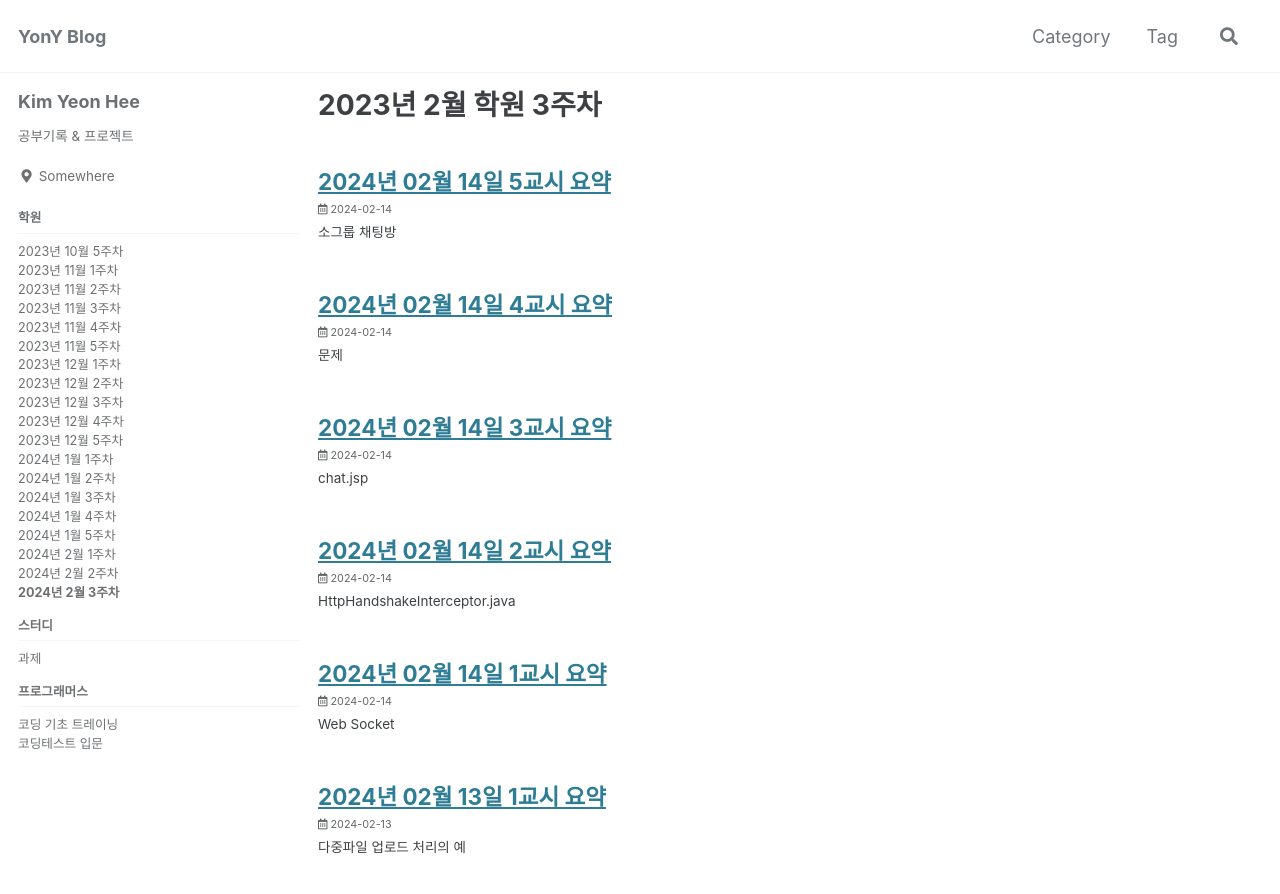
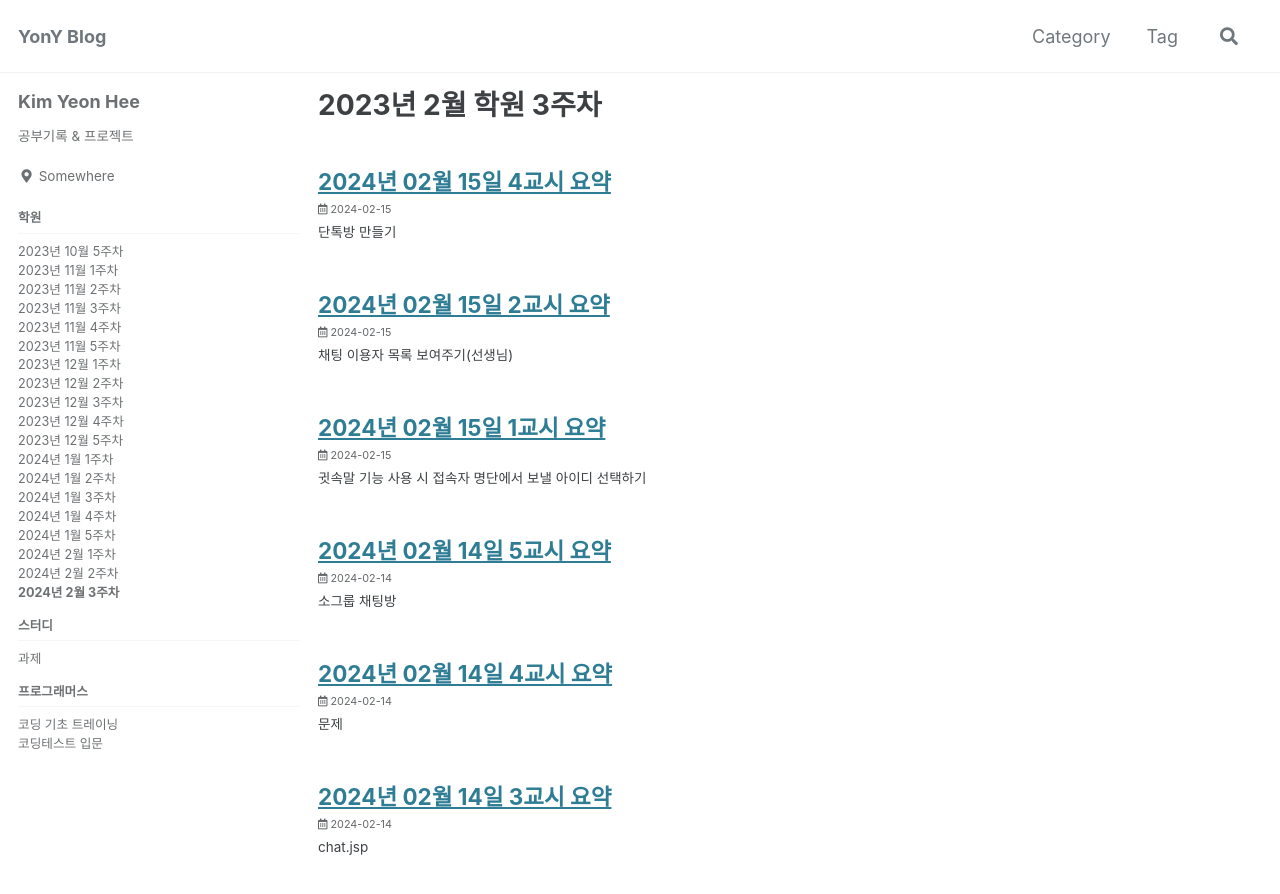
Before and after one commit to YonY-K/YonY-K.github.io, a Jekyll site: the page built from _pages/category-school/category-school_202402week3.md, in a window 1280 px wide and 900 px high. Shown: the top 894 px of the window. Built offline with Jekyll 4.4.1, drawn with Linux system fonts in a browser that asks for light colours; cached includes are drawn as plain includes; part of the change alters nothing that is shown.

Commit message:
posts update

````diff
--- /dev/null
+++ b/school/school_202402week3/_posts/2024-02-15/2024-02-15-20240215_1period.md
@@ -0,0 +1,331 @@
+---
+title: "2024년 02월 15일 1교시 요약"
+tag: 202402_school
+---
+
+## 귓속말 기능 사용 시 접속자 명단에서 보낼 아이디 선택하기
+
+#### WebSocketHandler.java
+
+```java
+package com.ezenac.websocket;
+
+import java.io.IOException;
+import java.util.ArrayList;
+import java.util.Collection;
+import java.util.HashMap;
+import java.util.Iterator;
+import java.util.List;
+import java.util.Map;
+import java.util.Map.Entry;
+import java.util.Set;
+
+import org.json.simple.JSONArray;
+import org.json.simple.JSONObject;
+import org.json.simple.parser.JSONParser;
+import org.springframework.web.socket.CloseStatus;
+import org.springframework.web.socket.TextMessage;
+import org.springframework.web.socket.WebSocketSession;
+import org.springframework.web.socket.handler.TextWebSocketHandler;
+
+import jakarta.servlet.http.HttpSession;
+import lombok.AllArgsConstructor;
+import lombok.Data;
+import lombok.NoArgsConstructor;
+import lombok.extern.slf4j.Slf4j;
+
+@Slf4j
+public class WebSocketHandler extends TextWebSocketHandler
+{
+	//private final List<WebSocketSession> webSocketSessions = new ArrayList<>();
+	private static Map<String, WebSocketSession> userMap = new HashMap<>();
+
+	@Override  /* 클라이언트 접속시에 호출됨 */
+	public void afterConnectionEstablished(WebSocketSession session) throws Exception
+	{
+		/* 인터셉터에서 전달된 userid 를 추출하여 사용하는 예 */
+		String userid = (String)session.getAttributes().get("userid");
+		log.info("웹소켓핸들러, userid={}", userid);
+
+		userMap.put(userid, session);
+		log.info("Client Connected");
+		sendUser(userMap);
+	}
+
+	@Override  /* 서버에 메시지 도착시 호출됨 */
+	protected void handleTextMessage(WebSocketSession session, TextMessage message) throws Exception {
+		log.info("서버에서 받은 메시지:{}", message.getPayload());
+
+/*
+		//채팅서비스에 접속된 모든 클라이언트에게 브로드캐스팅
+		Collection<WebSocketSession> coll = userMap.values();
+		for(WebSocketSession ss : coll) {
+			ss.sendMessage(message);
+		}
+*/
+		//JSON 포맷으로 통신할 때는 아래처럼...
+		JSONParser parser = new JSONParser();
+		JSONObject jsObj = (JSONObject) parser.parse( message.getPayload());
+		String receiver = (String)jsObj.get("receiver");
+		String sender = (String)jsObj.get("sender");
+
+		if(receiver==null) {
+			Collection<WebSocketSession> coll = userMap.values();
+			for(WebSocketSession ss : coll) {
+				ss.sendMessage(message);
+			}
+		} else {
+			// 특정 접속자에게만 메시지를 전달함
+			WebSocketSession wss = userMap.get(receiver);
+			wss.sendMessage(message);
+			wss = userMap.get(sender);
+			wss.sendMessage(message);
+		}
+	}
+
+	@Override   /* 접속 해제시 호출됨 */
+	public void afterConnectionClosed(WebSocketSession session, CloseStatus status) throws Exception {
+		log.info("Connection Closed");
+		for(Entry<String, WebSocketSession> entry : userMap.entrySet())
+		{
+			if(entry.getValue()==session)
+			{
+				String userid = entry.getKey();
+				userMap.remove(userid);
+				log.info("퇴장:{}", userid);
+				sendUser(userMap);
+				break;
+			}
+		}
+	}
+
+	@Override   /* 오류 발생시 호출됨 */
+	public void handleTransportError(WebSocketSession session, Throwable exception) throws Exception {
+		log.info("Error:" + exception);
+		super.handleTransportError(session, exception);
+	}
+
+	private void sendUser(Map<String, WebSocketSession> userMap) {
+		Set<String> list = userMap.keySet();
+
+		Iterator<String> list2 = list.iterator();
+		String obtion = "";
+
+		while (list2.hasNext()) {
+			String uid = list2.next();
+			obtion += String.format("<option value=\"%s\">%s</option>", uid, uid);
+		}
+		Collection<WebSocketSession> coll = userMap.values();
+
+		for(WebSocketSession ss : coll) {
+			TextMessage tm = new TextMessage(obtion);
+			try {
+				ss.sendMessage(tm);
+			} catch (IOException e) {
+				e.printStackTrace();
+			}
+		}
+	}
+}
+```
+
+- 이용자가 접속할 때, 접속을 끊을 때 **sendUser()** 메소드를 사용해서 **< select> 태그** 안에 들어갈 내용을 만들어서 보낸다.
+- **sendUser()**
+  - 이용자의 세션이 들어있는 **userMap** 에서 **키**만 가지고 와서 **< obtion> 태그 문자열을 생성**한다.
+  - 생성한 문자열을 **모든 이용자에게 전송**한다.
+
+---
+
+#### chat.jsp
+
+```html
+<%@ page contentType="text/html; charset=UTF-8" pageEncoding="UTF-8"%>
+<!DOCTYPE html>
+<html>
+<head>
+<title>웹소켓 테스트 페이지</title>
+
+<script src="https://code.jquery.com/jquery-3.7.1.min.js"
+	integrity="sha256-/JqT3SQfawRcv/BIHPThkBvs0OEvtFFmqPF/lYI/Cxo="
+	crossorigin="anonymous"></script>
+</script>
+
+<script type="text/javascript">
+
+var userid = '${userid}';   /* thymeleaf 라면, '[[${userid}]]';  */
+alert('userid=' + userid);
+
+var g_webSocket = null;
+window.onload = function() {
+    //host = "192.168.0.94";   /* 배포시에 호스트 주소로 변경 */
+	host = "192.168.0.65";
+    g_webSocket = new WebSocket("ws://"+host+"/ws/chat?userid=" + userid);
+    // 위처럼 웹소켓에 접속시 userid를 파라미터로 전달하면 인터셉터에서 추출하여 웹소켓핸들러 안으로 전달할 수 있다
+
+    /* 웹소켓 접속 성공시 실행 */
+    g_webSocket.onopen = function(message) {
+        addLineToChatBox("Server is connected.");
+    };
+
+    /* 웹소켓 서버로부터 메시지 수신시 실행 */
+    g_webSocket.onmessage = function(message) {
+    	try {
+    		var obj = JSON.parse(message.data);
+    		var msg = "";
+			if(obj.receiver==null) {
+	    		msg += "[" + obj.sender +"]: " + obj.text;
+		    } else {
+		    	msg += "[" + obj.sender +"] 로부터 귓속말: " + obj.text;
+		    }
+			addLineToChatBox(msg);
+		} catch (e) {
+			var obj = message.data;
+			$('#uidlList').empty();
+			$('#uidlList').append(obj);
+		}
+    };
+
+    /* 웹소켓 이용자가 연결을 해제하는 경우 실행 */
+    g_webSocket.onclose = function(message) {
+        addLineToChatBox("Server is disconnected.");
+    };
+
+    /* 웹소켓 에러 발생시 실행 */
+    g_webSocket.onerror = function(message) {
+        addLineToChatBox("Error!");
+    };
+}
+
+/* 채팅 메시지를 화면에 표시 */
+function addLineToChatBox(_line) {
+    if (_line == null) {
+        _line = "";
+    }
+
+    var chatBoxArea = document.getElementById("chatBoxArea");  //$('#chatBoxArea')
+	chatBoxArea.value += _line + "\n";
+    chatBoxArea.scrollTop = chatBoxArea.scrollHeight;
+}
+
+/* Send 버튼 클릭하면 서버로 메시지 전송 */
+function sendButton_onclick() {
+    var inputMsgBox = document.getElementById("inputMsgBox"); // $('#inputMsgBox').val();
+    if (inputMsgBox == null || inputMsgBox.value == null || inputMsgBox.value.length == 0) {
+        return false;
+    }
+
+    var chatBoxArea = document.getElementById("chatBoxArea");
+
+    if (g_webSocket == null || g_webSocket.readyState == 3) {
+        chatBoxArea.value += "Server is disconnected.\n";
+        return false;
+    }
+
+    // 서버로 메시지 전송
+    var msg = inputMsgBox.value.split(':')
+
+    var jsMsg = {};
+    jsMsg.sender = userid;
+
+    if(msg.length==2) {
+    	jsMsg.receiver = msg[0];
+        jsMsg.text = msg[1];
+    } else {
+    	jsMsg.text = msg[0];
+    }
+    var jsText = JSON.stringify(jsMsg);
+
+    g_webSocket.send(jsText);
+    inputMsgBox.value = "";
+    inputMsgBox.focus();
+
+/*
+    g_webSocket.send('['+ userid +'] ' + inputMsgBox.value);
+    inputMsgBox.value = "";
+    inputMsgBox.focus();
+
+  */   return true;
+}
+
+/* Disconnect 버튼 클릭하는 경우 호출 */
+function disconnectButton_onclick() {
+    if (g_webSocket != null) {
+        g_webSocket.close();
+    }
+}
+
+/* inputMsgBox 키 입력하는 경우 호출 */
+function inputMsgBox_onkeypress() {
+    if (event == null) {
+        return false;
+    }
+
+    // 엔터키 누를 경우 서버로 메시지 전송
+    var keyCode = event.keyCode || event.which;
+    if (keyCode == 13) {
+        sendButton_onclick();
+    }
+}
+
+
+//귓속말 보내기
+function whisperButton_onclick() {
+	var inputMsgBox = document.getElementById("inputMsgBox");
+	var receiver = $('#uidlList').val();
+	inputMsgBox.value = "";
+	inputMsgBox.value = receiver+":";
+    inputMsgBox.focus();
+}
+
+</script>
+</head>
+<body>
+    <input id="inputMsgBox" style="width: 250px;" type="text" onkeypress="inputMsgBox_onkeypress()">
+    <input id="sendButton" value="Send" type="button" onclick="sendButton_onclick()">
+    <input id="disconnectButton" value="Disconnect" type="button" onclick="disconnectButton_onclick()">
+    <select id="uidlList">
+
+    </select>
+    <input id="whisperButton" value="whisper" type="button" onclick="whisperButton_onclick()">
+    <br/>
+    <textarea id="chatBoxArea" style="width: 100%;" rows="10" cols="50" readonly="readonly"></textarea>
+</body>
+</html>
+```
+
+```html
+<select id="uidlList">
+
+</select>
+```
+
+- 비어있는 < select> 태그
+- 서버에서 생성한 < obtion> 태그 문자열이 들어간다.
+
+```html
+<script>
+    /* 웹소켓 서버로부터 메시지 수신시 실행 */
+    g_webSocket.onmessage = function(message) {
+    	try {
+    		var obj = JSON.parse(message.data);
+    		var msg = "";
+			if(obj.receiver==null) {
+	    		msg += "[" + obj.sender +"]: " + obj.text;
+		    } else {
+		    	msg += "[" + obj.sender +"] 로부터 귓속말: " + obj.text;
+		    }
+			addLineToChatBox(msg);
+		} catch (e) {
+			var obj = message.data;
+			$('#uidlList').empty();
+			$('#uidlList').append(obj);
+		}
+    };
+</script>
+```
+
+- 서버로부터 보내지는 데이터는 **JSON, String** 두가지이다.
+- **String**
+  - 단순 문자열은 **이용자 목록**을 뜻하는 것이므로 비어있는 **< select> 태그**에 **제이쿼리 .append() 메소드**를 이용해 그대로 넣어준다.
+- **JSON**
+  - **이용자가 보내는 메세지**를 뜻하는 것이므로 **.parse()** 메소드를 통해 JSON 문자열을 자바스크립트로 변환 후 receiver가 존재하는지 아닌지로 **귓속말 여부를 판단한 후 대응**한다.
--- /dev/null
+++ b/school/school_202402week3/_posts/2024-02-15/2024-02-15-20240215_2period.md
@@ -0,0 +1,62 @@
+---
+title: "2024년 02월 15일 2교시 요약"
+tag: 202402_school
+---
+
+## 채팅 이용자 목록 보여주기(선생님)
+
+- 가이드라인
+  - 이용자가 접속했을 때, 접속을 끊었을 때마다 이용자 목록을 갱신해서 보내준다.
+
+#### WebSocketHandler.java
+
+```java
+private void sendUserList() {
+    Set<String> keys = userMap.keySet(); //userid
+    Iterator<String> it = keys.iterator();
+    JSONArray jsArr = new JSONArray(); //List 처럼 여긴다
+    while(it.hasNext()) {
+        jsArr.add(it.next());
+    }
+    JSONObject jsObj = new JSONObject();
+    jsObj.put("userList", jsArr); //이용자 목록에 'userList'라는 키를 설정\
+
+    Collection<WebSocketSession> wss = userMap.values();
+    Iterator<WebSocketSession> wit = wss.iterator();
+    try {
+        while(wit.hasNext()) {
+            WebSocketSession s = wit.next(); //한 이용자의 세션
+            s.sendMessage(new TextMessage(jsObj.toJSONString()));
+        }
+    } catch (Exception e) {
+        e.printStackTrace();
+    }
+}
+```
+
+#### chat.jsp
+
+```html
+<body>
+    <select name="userList">
+    </select>
+</body>
+```
+
+```html
+<script>
+    g_webSocket.onmessage = function(message) {
+    	var jsonObj = JSON.parse(massage.data);
+        if(jsonObj.userList) {
+            userArr = jsonObj.userList;
+
+            var options = "";
+            for(var i=0;i<userArr.length;i++) {
+                options += "<option>" + userArr[i] + "</option>";
+            }
+
+            $('#select[name=userList]').append(options);
+        }
+    };
+</script>
+```
--- /dev/null
+++ b/school/school_202402week3/_posts/2024-02-15/2024-02-15-20240215_4period.md
@@ -0,0 +1,12 @@
+---
+title: "2024년 02월 15일 4교시 요약"
+tag: 202402_school
+---
+
+## 단톡방 만들기
+
+- 가이드라인
+  - 먼저 단톡방을 만드려는 의도가 서버에 전달되어야한다.
+  - 단톡방의 이름을 채팅 메시지로 서버로 전달(웹소켓.send 이용)
+  - 단톡방의 이름이 서버로 전달되면 이용자 아이디와 함께 단톡방의 이름을 저장한다.
+  - 채팅방에서 방의 이름을 골라서 채팅을 치면 서버에서 방의 이름에 해당하는 이용자에게만 채팅을 보낸다.
````
Also changed, not shown: school/school_202402week3/_posts/2024-02-14/2024-02-14-20240214_5period.md (line endings or trailing spaces).
